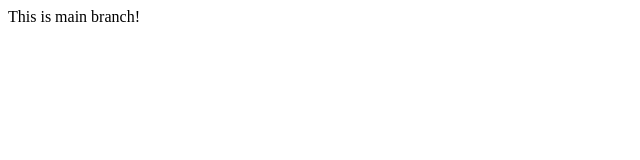
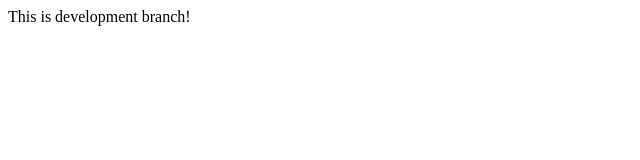
Before and after one commit to alvarokr/tmp, a plain HTML site: page index.html in a window 1280 px wide. Shown: the full height of the page, 0-640 px from the left. Drawn offline with Linux system fonts and the light colour scheme.

Commit message:
Change text

```diff
--- a/index.html
+++ b/index.html
@@ -12,6 +12,6 @@
     <title>CoordQ</title>
   </head>
   <body scroll="no" style="overflow: hidden">
-    This is main branch!
+    This is development branch!
   </body>
 </html>
```
